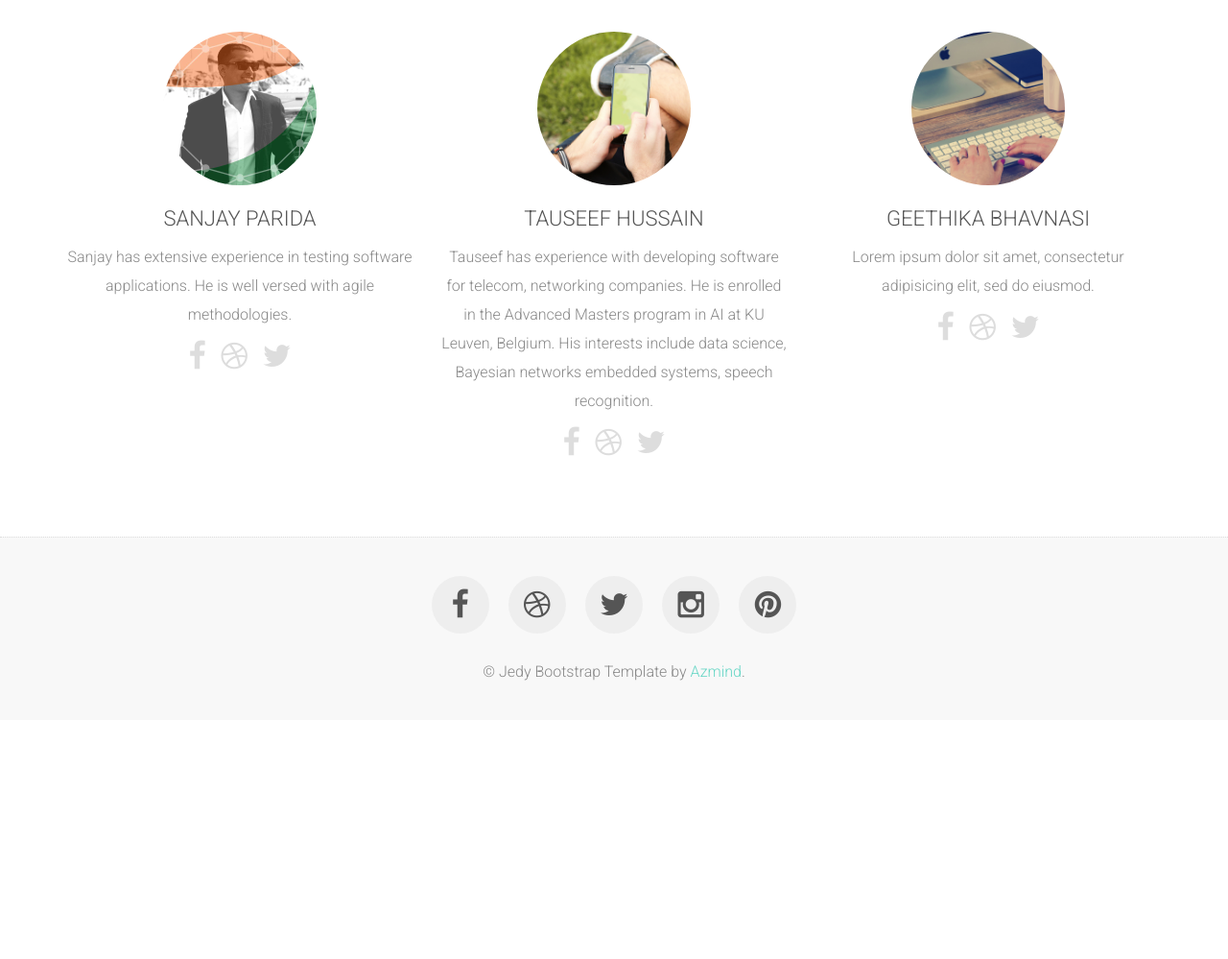
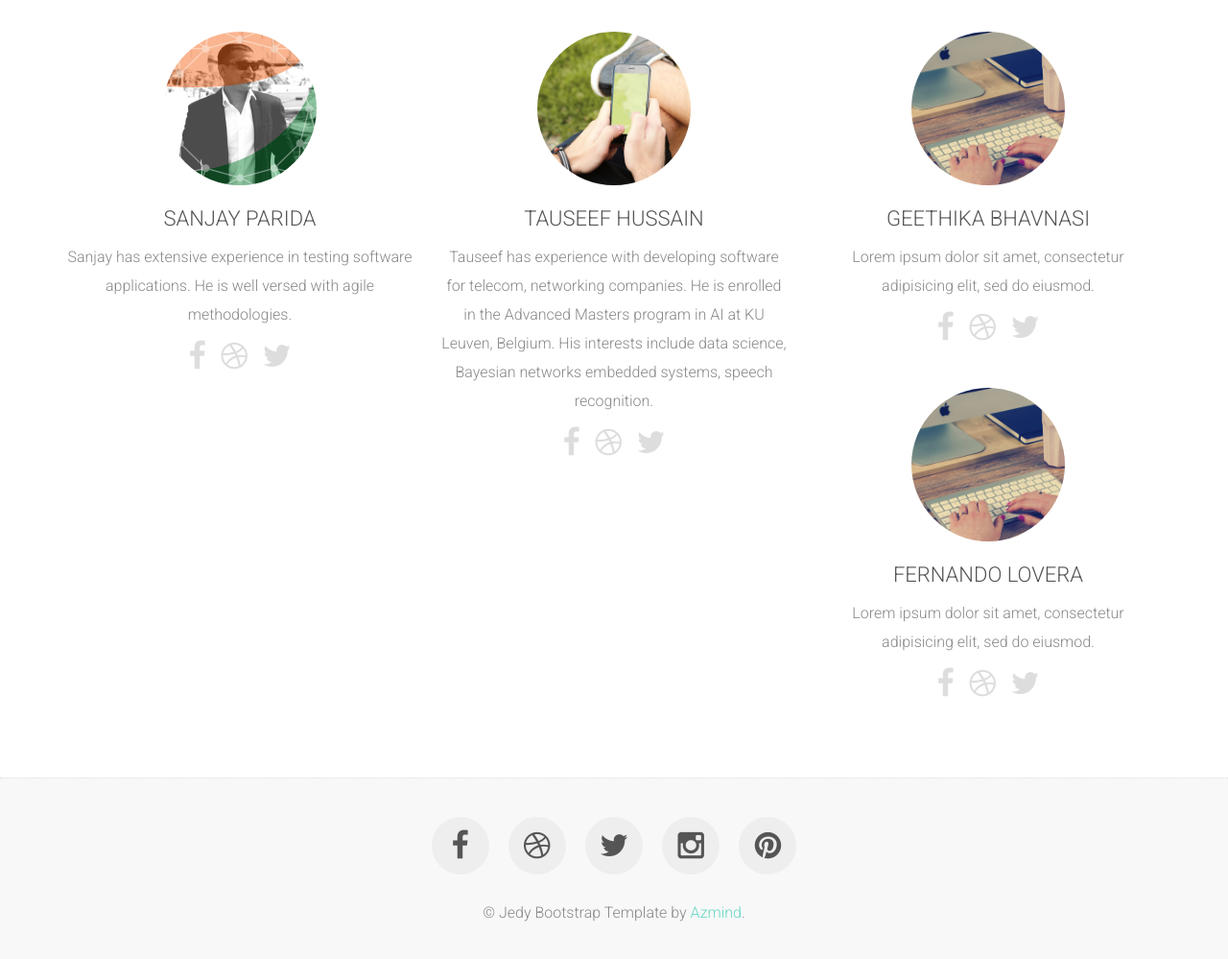
Before and after one commit to curiousTauseef/curiousTauseef.github.io, a plain HTML site: page index.html in a window 1280 px wide. Shown: the part 5181-6180 px from the top of the page at 96% size. Before the commit the page ends 5931 px from the top, so only its background shows below. Drawn offline with Linux system fonts and the light colour scheme.

Commit message:
Changes in who we are- added Fernando

```diff
--- a/index.html
+++ b/index.html
@@ -424,6 +424,18 @@
 		                    <a href="#"><i class="fa fa-twitter"></i></a>
 		                </div>
 	                </div>
+	                <div class="col-sm-4 about-us-box wow fadeInUp">
+		                <div class="about-us-photo">
+		                	<img src="assets/img/about/3.jpg" alt="" data-at2x="assets/img/about/3.jpg">
+		                </div>
+	                    <h3>Fernando Lovera</h3>
+	                    <p>Lorem ipsum dolor sit amet, consectetur adipisicing elit, sed do eiusmod.</p>
+	                    <div class="about-us-social">
+		                	<a href="#"><i class="fa fa-facebook"></i></a>
+		                	<a href="#"><i class="fa fa-dribbble"></i></a>
+		                    <a href="#"><i class="fa fa-twitter"></i></a>
+		                </div>
+	                </div>
 	            </div>
 	        </div>
         </div>
```
